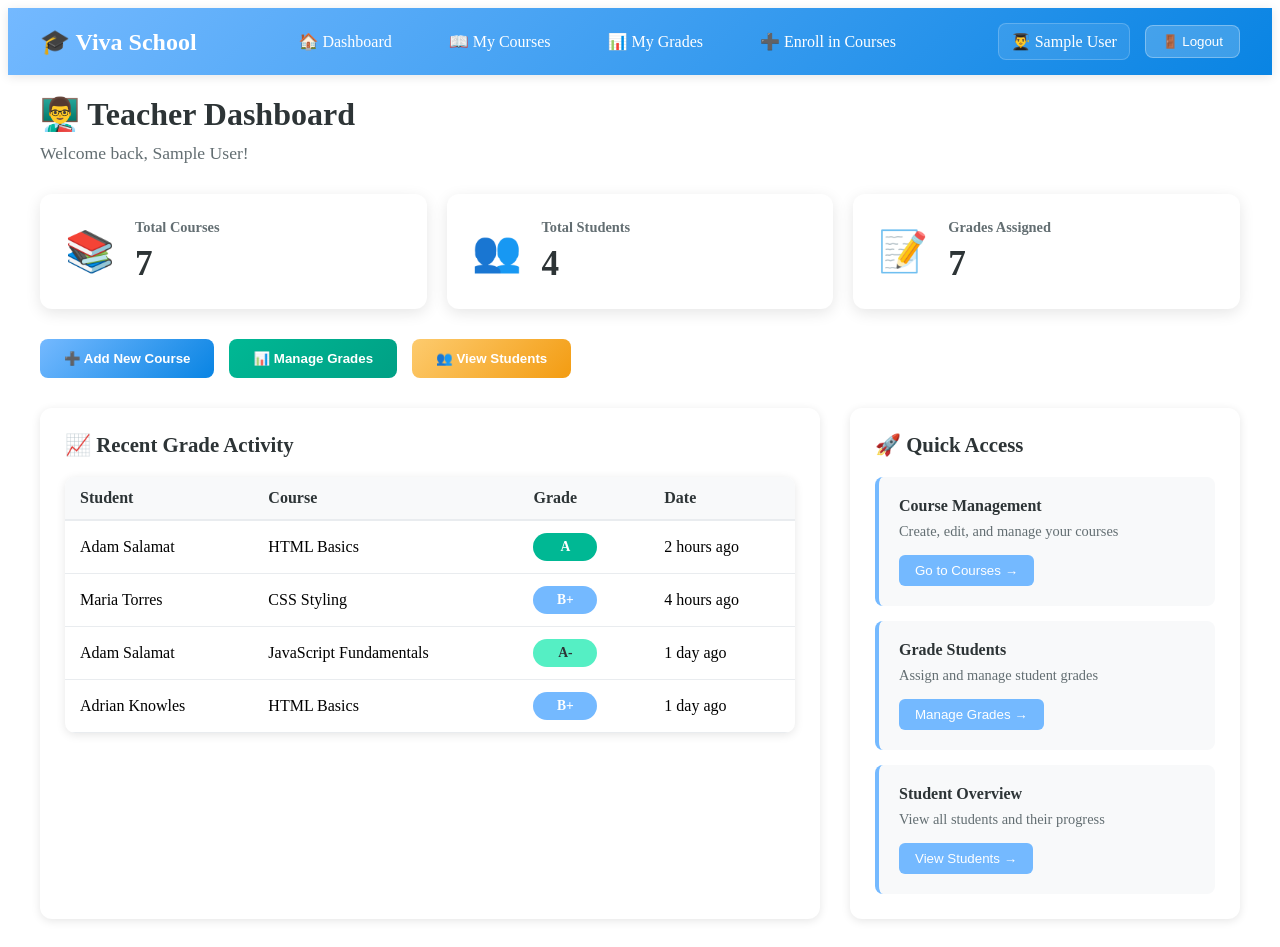
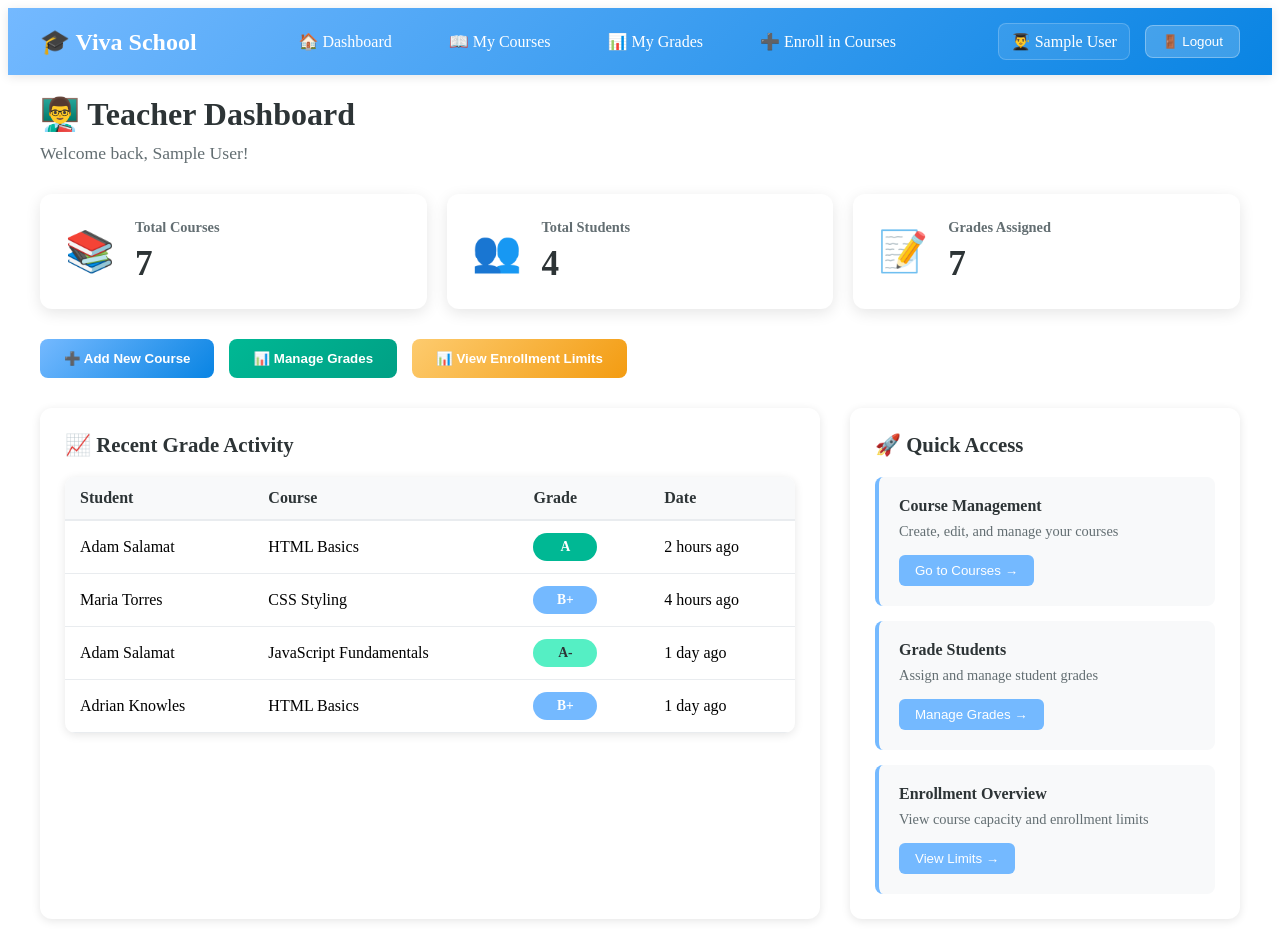
Before and after one commit to aya-asylbek/Viva-Online-School, a React (Vite) app in the folder client/: page /dashboard in a window 1280 px wide. Built offline with nearby package versions, Linux system fonts and the light colour scheme; sample sign-in values are in the browser's storage.

Commit message:
fix button view students to enrollment capacity

```diff
--- a/client/src/pages/Dashboard.jsx
+++ b/client/src/pages/Dashboard.jsx
@@ -1,7 +1,6 @@
 import React, { useState, useEffect } from "react";
 import { useAuth } from "../components/AuthContext";
 import { useNavigate } from "react-router-dom";
-import api from "../api";
 import "../styles/Dashboard.css";
 
 const Dashboard = () => {
@@ -23,11 +22,11 @@ const Dashboard = () => {
 
   const fetchDashboardData = async () => {
     try {
-      // for demo from my db
+      // Используем mock данные для демо
       setStats({
-        totalCourses: 7, // db
-        totalStudents: 4, // Adam, Maria, Alice, Adrian
-        totalGrades: 7   // grades table
+        totalCourses: 7,
+        totalStudents: 4,
+        totalGrades: 7
       });
 
       // Mock recent grades
@@ -96,7 +95,7 @@ const Dashboard = () => {
           className="action-btn tertiary"
           onClick={() => navigate("/courses")}
         >
-          👥 View Students
+          📊 View Enrollment Limits
         </button>
       </div>
 
@@ -147,9 +146,9 @@ const Dashboard = () => {
               <button onClick={() => navigate("/grades")}>Manage Grades →</button>
             </div>
             <div className="quick-stat-item">
-              <h4>Student Overview</h4>
-              <p>View all students and their progress</p>
-              <button onClick={() => navigate("/courses")}>View Students →</button>
+              <h4>Enrollment Overview</h4>
+              <p>View course capacity and enrollment limits</p>
+              <button onClick={() => navigate("/courses")}>View Limits →</button>
             </div>
           </div>
         </div>
```
